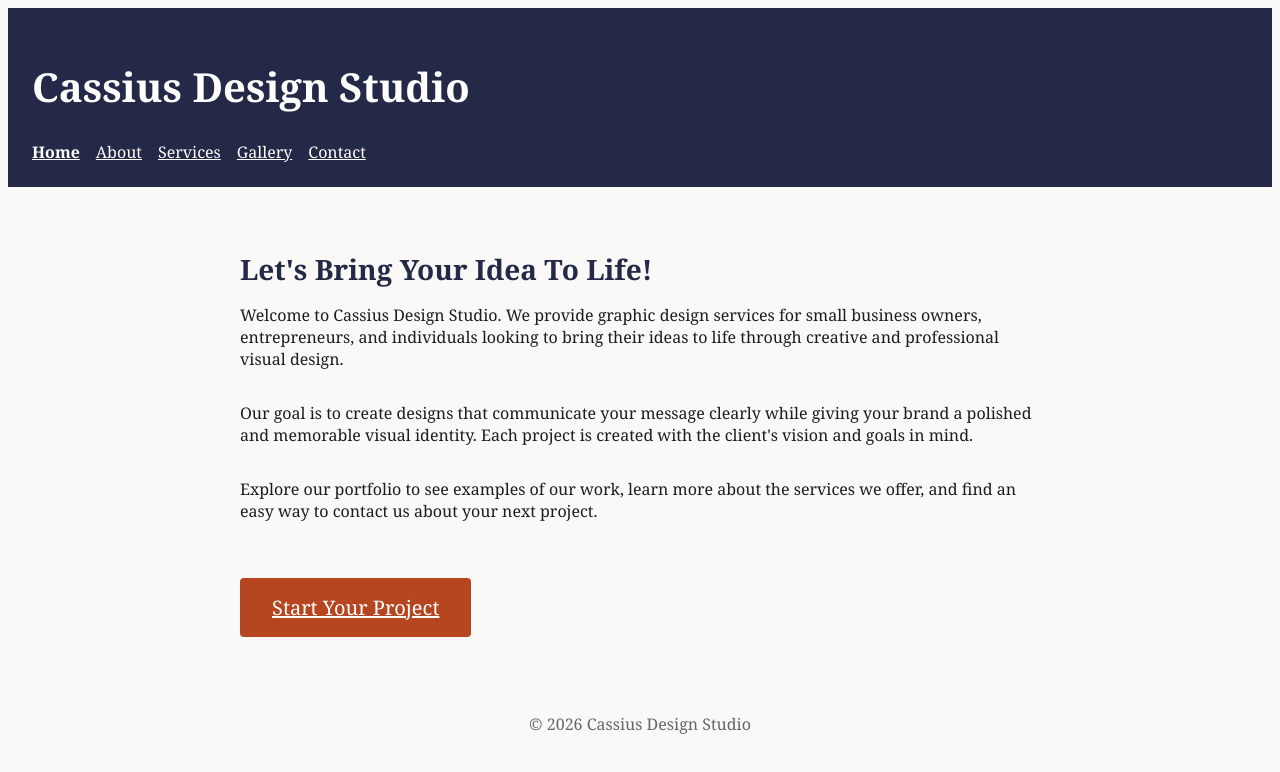
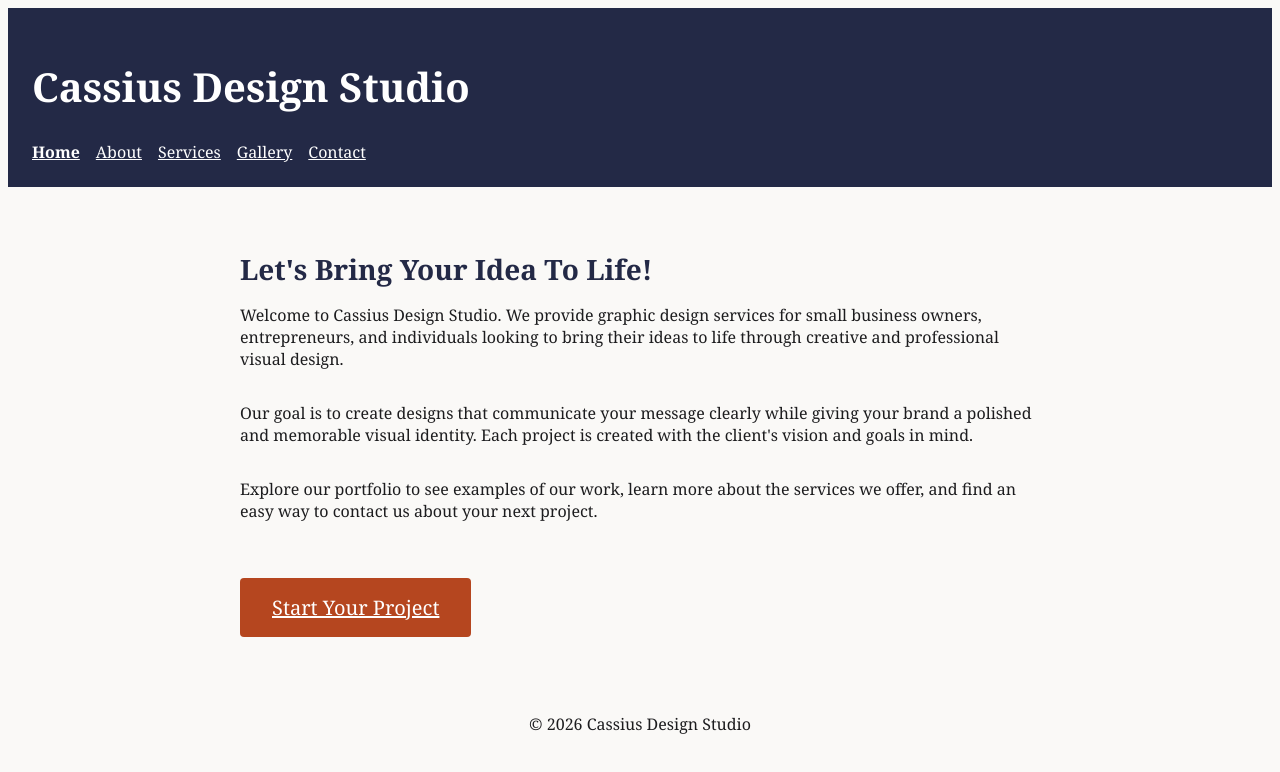
Before and after one commit to caiwilliamson23/cai-portfolio, a plain HTML site: page index.html in a window 1280 px wide. Drawn offline with Linux system fonts and the light colour scheme.

Commit message:
Use neutral text color for footer

```diff
--- a/css/style.css
+++ b/css/style.css
@@ -74,7 +74,7 @@ img, video {
 footer {
   text-align: center;
   font-size: 0.875rem;
-  color: #666666;
+  color: #1c1c1e;
   padding: 20px;
 }
 
```
